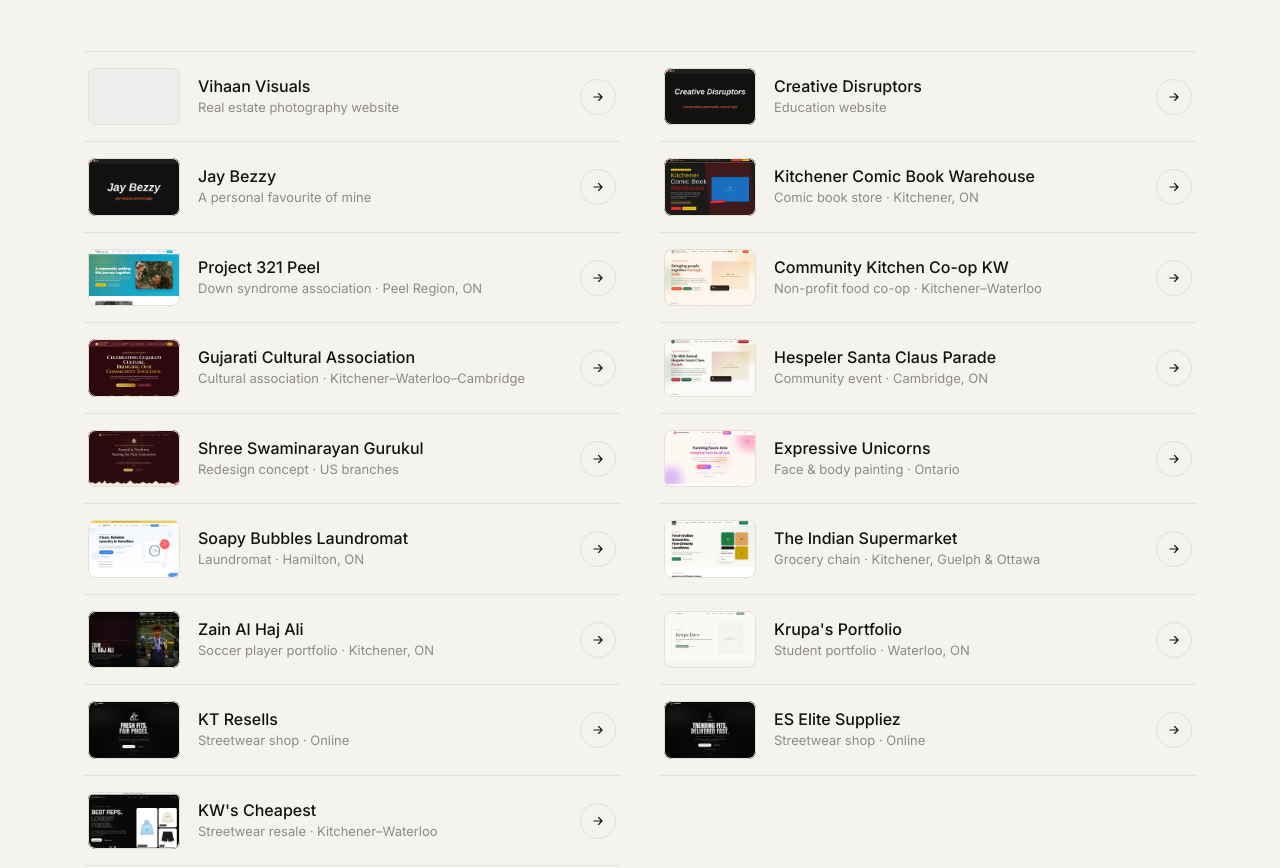
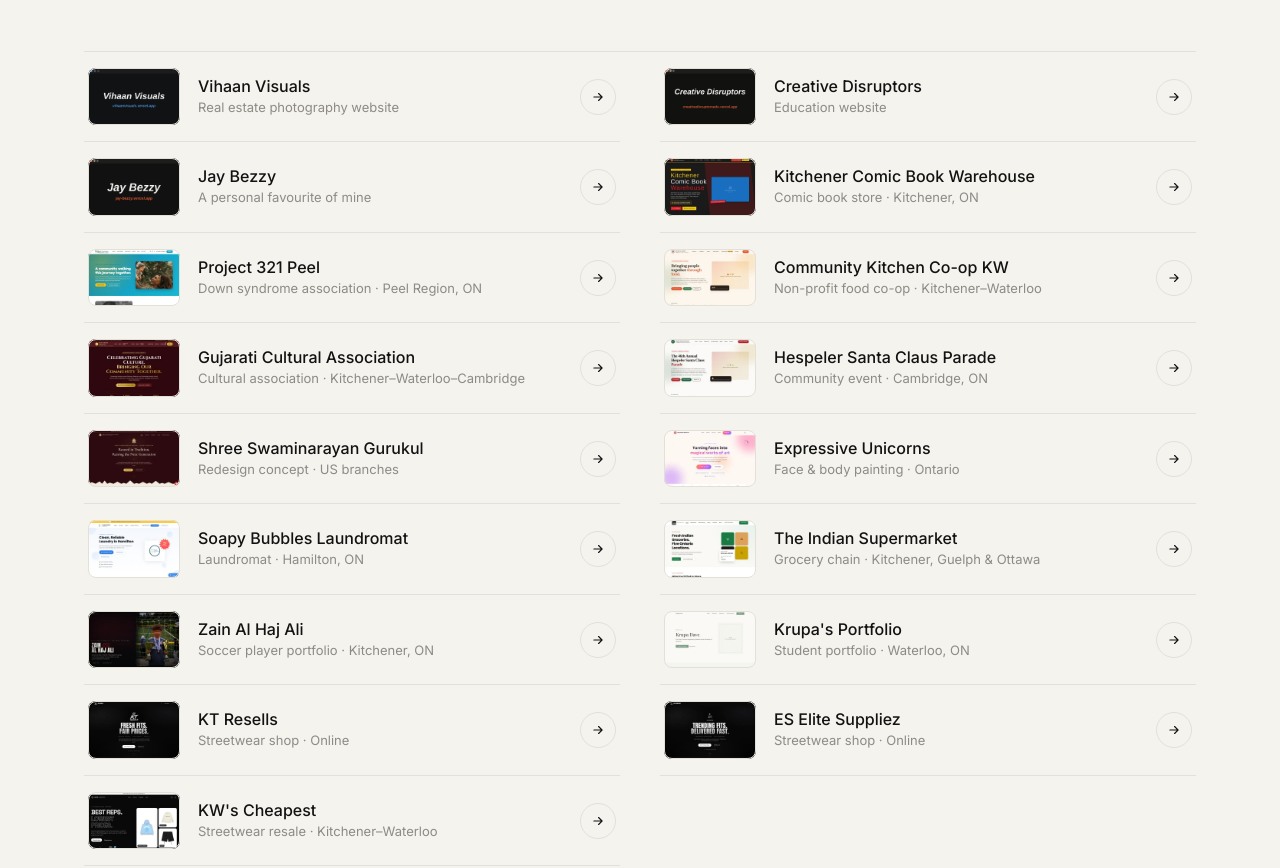
Before and after one commit to Tanish-333/Tanish-s-Websites, a plain HTML site: page index.html in a window 1280 px wide. Shown: the part 3960-4828 px from the top of the page. Drawn offline with Linux system fonts and the light colour scheme.

Commit message:
Add Vihaan Visuals thumbnail
Co-Authored-By: Claude Sonnet 5.5 <noreply@anthropic.com>
Claude-Session: https://claude.ai/code/session_01Fu2bs8HitKBetkToF7BTa1

```diff
--- a/index.html
+++ b/index.html
@@ -904,7 +904,7 @@ footer nav{all:unset;display:flex;gap:20px;flex-wrap:wrap}
     <p>Retail, community groups, events, portfolios and online shops. Each link opens the live site in a new tab.</p>
   </div>
   <div class="more reveal">
-    <a class="row" href="https://vihaanvisuals.vercel.app/" target="_blank" rel="noopener"><span class="thumb" style="aspect-ratio:480/300"></span><div><h3>Vihaan Visuals</h3><small>Real estate photography website</small></div><span class="go"><svg viewBox="0 0 24 24" fill="none" stroke="currentColor" stroke-width="2" stroke-linecap="round" stroke-linejoin="round" aria-hidden="true"><path d="M5 12h14M13 6l6 6-6 6"/></svg></span></a>
+    <a class="row" href="https://vihaanvisuals.vercel.app/" target="_blank" rel="noopener"><span class="thumb"><img src="assets/shots/vihaan-thumb.webp" alt="Vihaan Visuals website" width="480" height="300" loading="lazy" decoding="async"></span><div><h3>Vihaan Visuals</h3><small>Real estate photography website</small></div><span class="go"><svg viewBox="0 0 24 24" fill="none" stroke="currentColor" stroke-width="2" stroke-linecap="round" stroke-linejoin="round" aria-hidden="true"><path d="M5 12h14M13 6l6 6-6 6"/></svg></span></a>
     <a class="row" href="https://creativedisruptorsedu.vercel.app/" target="_blank" rel="noopener"><span class="thumb"><img src="assets/shots/creative-disruptors-thumb.webp" alt="Creative Disruptors website" width="480" height="300" loading="lazy" decoding="async"></span><div><h3>Creative Disruptors</h3><small>Education website</small></div><span class="go"><svg viewBox="0 0 24 24" fill="none" stroke="currentColor" stroke-width="2" stroke-linecap="round" stroke-linejoin="round" aria-hidden="true"><path d="M5 12h14M13 6l6 6-6 6"/></svg></span></a>
     <a class="row" href="https://jay-bezzy.vercel.app/" target="_blank" rel="noopener"><span class="thumb"><img src="assets/shots/jay-bezzy-thumb.webp" alt="Jay Bezzy website homepage" width="480" height="300" loading="lazy" decoding="async"></span><div><h3>Jay Bezzy</h3><small>A personal favourite of mine</small></div><span class="go"><svg viewBox="0 0 24 24" fill="none" stroke="currentColor" stroke-width="2" stroke-linecap="round" stroke-linejoin="round" aria-hidden="true"><path d="M5 12h14M13 6l6 6-6 6"/></svg></span></a>
     <a class="row" href="https://kitchener-comic-book-warehouse.vercel.app/" target="_blank" rel="noopener"><span class="thumb"><img src="assets/shots/comic-thumb.webp" alt="Kitchener Comic Book Warehouse website homepage" width="480" height="300" loading="lazy" decoding="async"></span><div><h3>Kitchener Comic Book Warehouse</h3><small>Comic book store · Kitchener, ON</small></div><span class="go"><svg viewBox="0 0 24 24" fill="none" stroke="currentColor" stroke-width="2" stroke-linecap="round" stroke-linejoin="round" aria-hidden="true"><path d="M5 12h14M13 6l6 6-6 6"/></svg></span></a>
```
Also changed, not shown: assets/shots/vihaan-thumb.webp (added).
